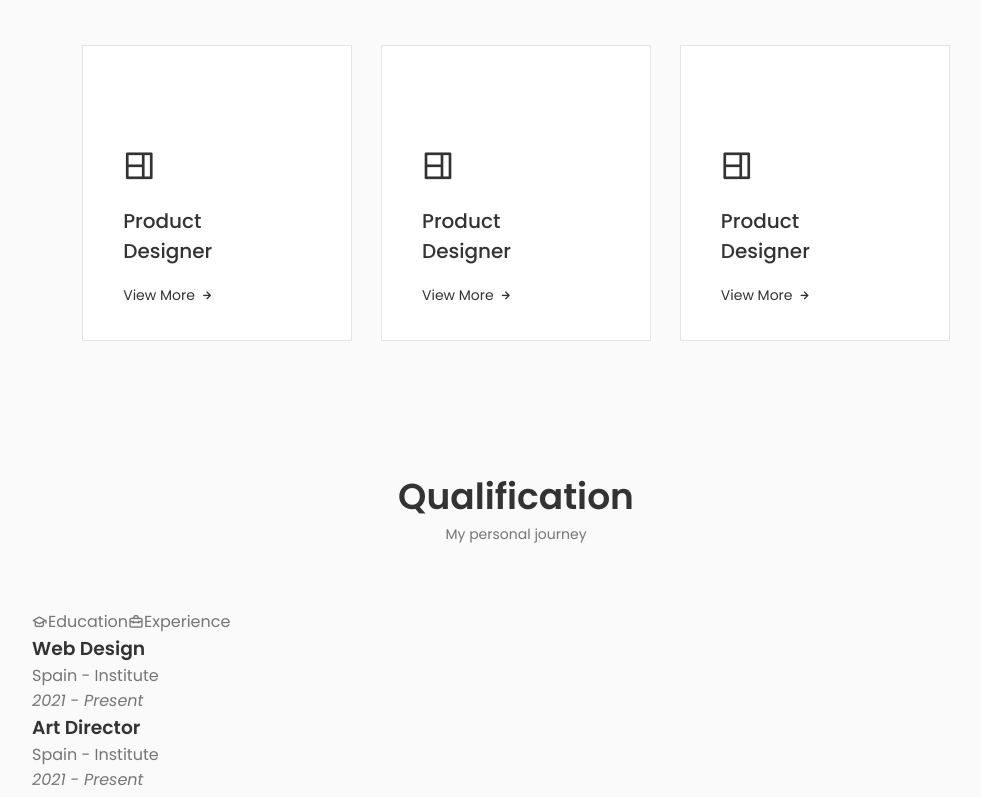
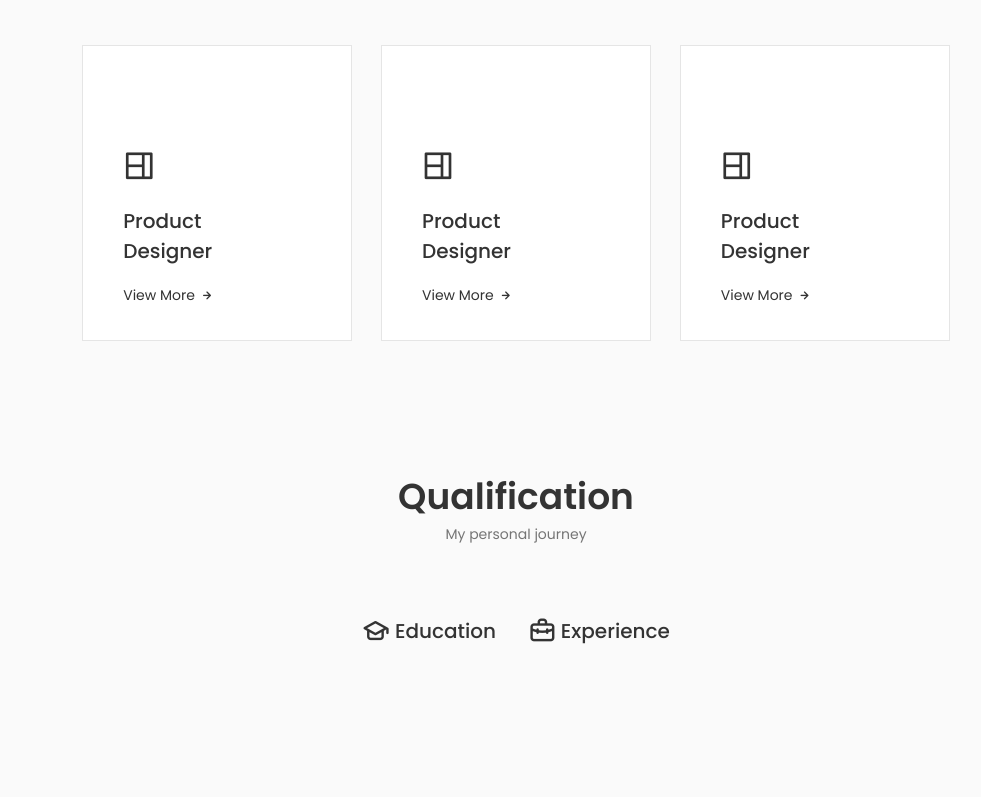
Before and after one commit to ImeshaDilshani/site-p, a React (Create React App) app: page / in a window 1280 px wide. Shown: the part 2000-2797 px from the top of the page, without its empty margins (124-1105 px from the left). After the commit the page ends 2716 px from the top, so only its background shows below. Built offline with nearby package versions, Linux system fonts and the light colour scheme.

Commit message:
qualification section

```diff
--- a/src/components/qualification/Qualification.jsx
+++ b/src/components/qualification/Qualification.jsx
@@ -1,4 +1,5 @@
 import React from 'react'
+import './qualification.css'
 
 const Qualification = () => {
   return (
--- a/src/components/qualification/qualification.css
+++ b/src/components/qualification/qualification.css
@@ -0,0 +1,66 @@
+.qualification__container{
+    max-width: 768px;
+}
+
+.qualification__tabs{
+    display: flex;
+    justify-content: center;
+    margin-bottom: var(--mb-2);
+}
+
+.qualification__button{
+    font-size: var(--h3-font-size);
+    font-weight: var(--font-medium);
+    color: var(--title-color);
+    margin: 0 var(--mb-1);
+    cursor: pointer;
+}
+
+.qualification__button:hover{
+    color: var(--title-color-dark);
+}
+
+.qualification__icon{
+    font-size: 1.8rem;
+    margin-right: var(--mb-0-25);
+
+}
+
+.qualification__active{
+    color:var(--title-color-dark);
+}
+
+.qualification__section{
+    display: grid;
+    grid-template-columns: 0.5fr;
+    justify-content: center;
+}
+
+.qualification__content{
+    display: none;
+}
+
+.qualification__content-activity{
+    display: block;
+}
+
+.qualification__data{
+    display: grid;
+    grid-template-columns: 1fr max-content 1fr;
+    column-gap: 1.5rem;
+}
+
+.qualification__title{
+    font-size: var(--normal-font-size);
+    font-weight: var(--font-medium);
+}
+
+.qualification__subtitle{
+    display: inline-block;
+    font-size: var(--small-font-size);
+    margin-bottom: var(--mb-1);
+}
+
+.qualification__calender{
+    font-size: var(--small-font-size);
+}
```
